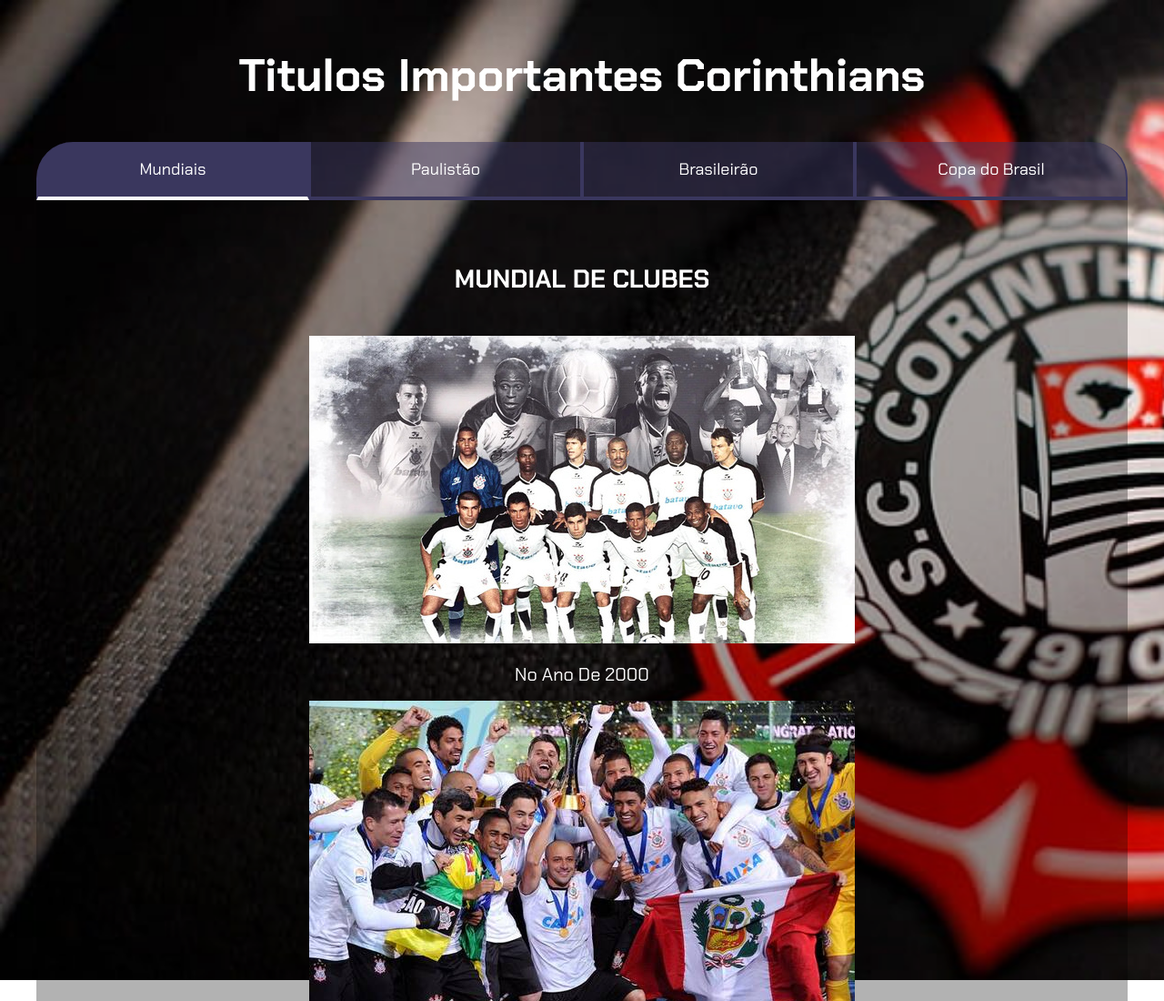
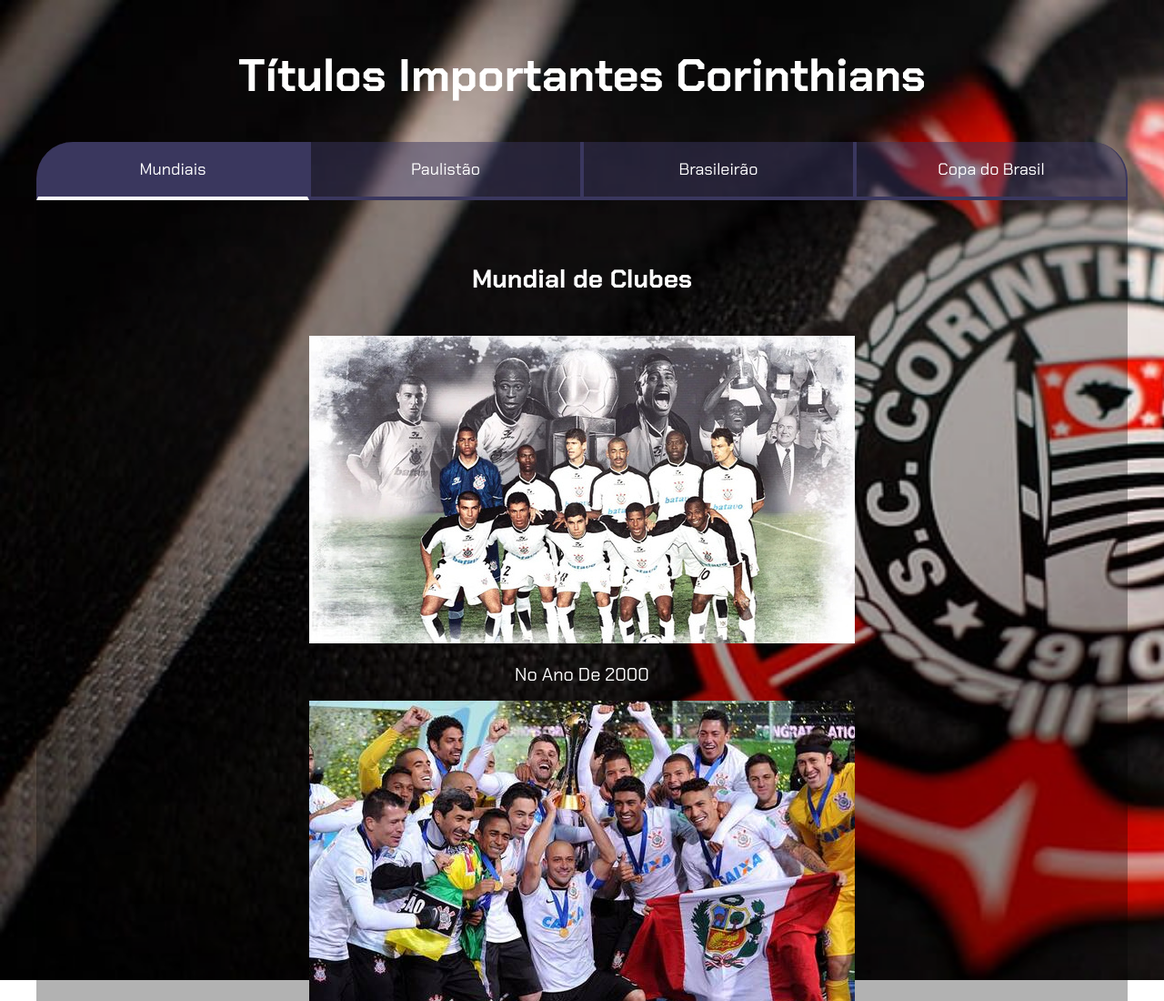
Before and after one commit to Marcos0209/Marcos-1tri-p2, a plain HTML site: page index.html in a window 1280 px wide. Shown: the top 1100 px of the page at 91% size. Drawn offline with Linux system fonts and the light colour scheme.

Commit message:
Add files via upload

```diff
--- a/index.html
+++ b/index.html
@@ -4,13 +4,13 @@
 <head>
     <meta charset="UTF-8">
     <meta name="viewport" content="width=device-width, initial-scale=1.0">
-    <title>Meus objetivos do ano</title>
+    <title>Títulos do Coringão</title>
     <link rel="stylesheet" href="style.css">
 </head>
 
 <body>
     <section class="conteudo-principal">
-        <h2 class="titulo-principal">Titulos Importantes Corinthians</h2>
+        <h2 class="titulo-principal">Títulos Importantes Corinthians</h2>
         <div class="conteudo">
             <div class="botoes">
                 <button class="botao ativo">Mundiais</button>
@@ -20,7 +20,7 @@
             </div>
             <div class="abas-textos">
                 <div class="aba-conteudo ativo">
-                    <h3 class="aba-conteudo-titulo-principal">MUNDIAL DE CLUBES</h3>
+                    <h3 class="aba-conteudo-titulo-principal">Mundial de Clubes</h3>
 
 
                     <div class="contador">
```
